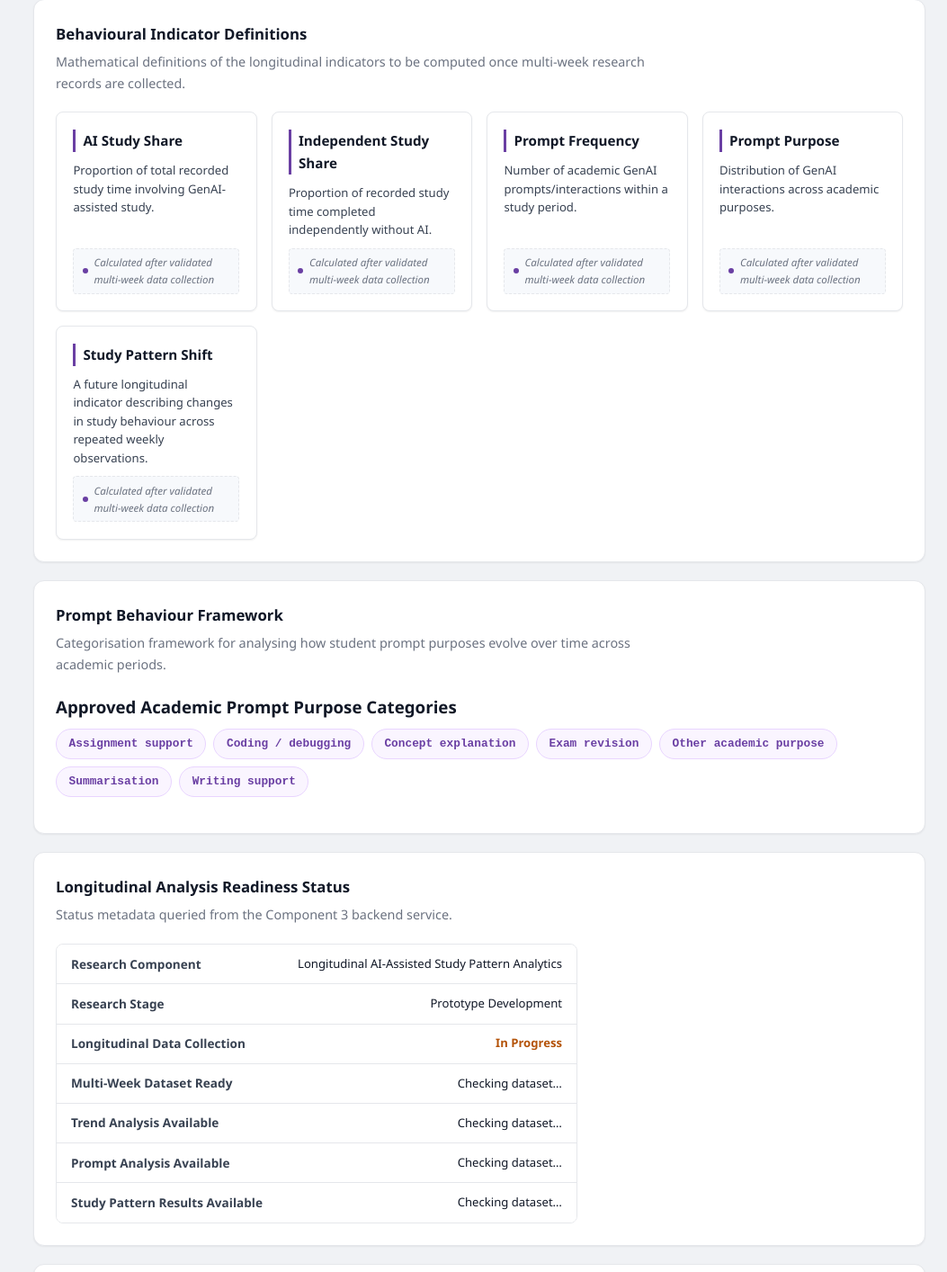
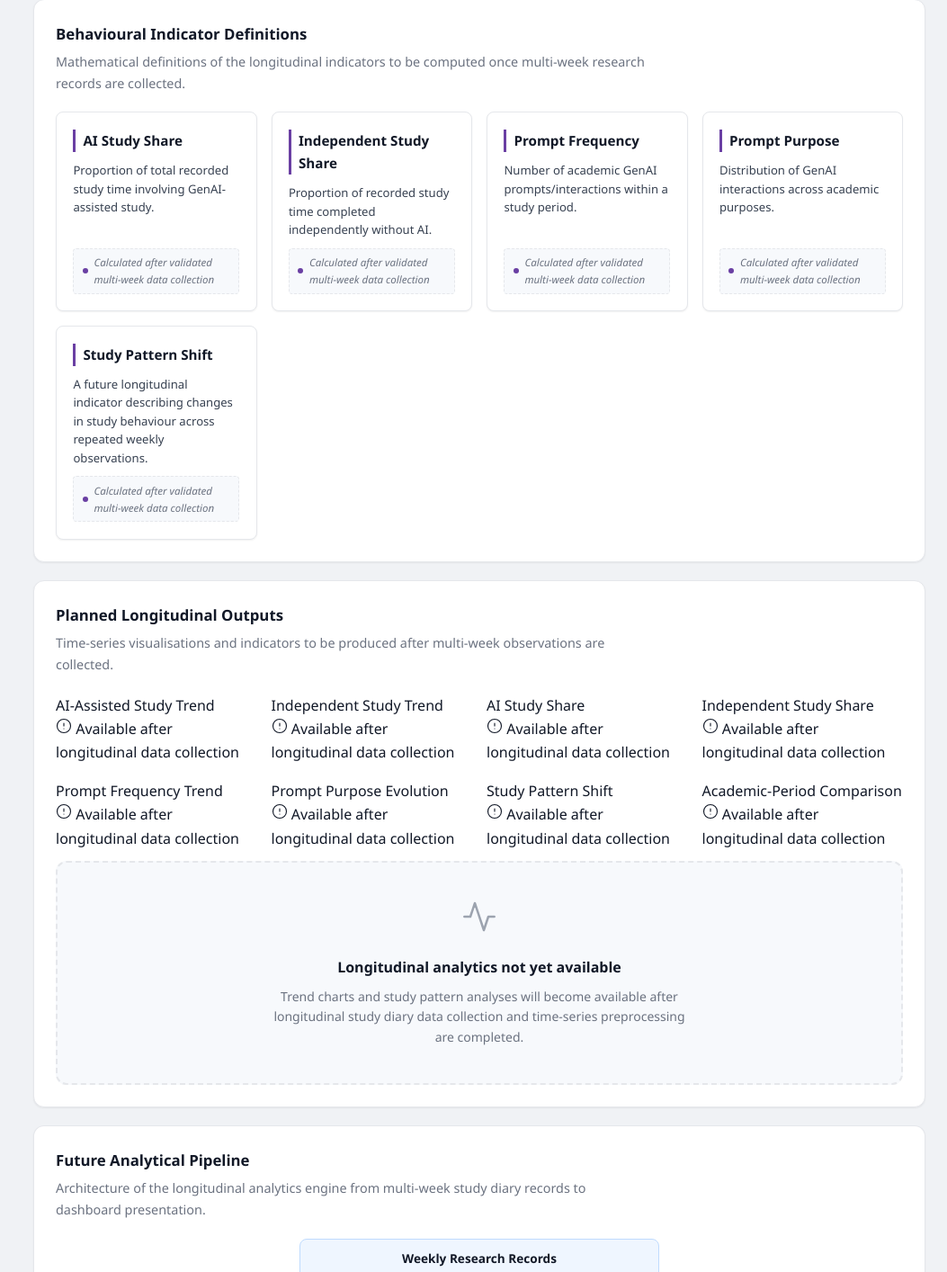
Before and after one commit to itzcheh1ru/psychometric-learning-analytics-framework, a Flask app: page /component3/ in a window 1280 px wide. Shown: the part 5086-6500 px from the top of the page at 90% size, without its empty margins (227-1280 px from the left). Run offline with Flask 3, Linux system fonts and the light colour scheme; data that the repository does not hold is empty.

Commit message:
removed unnecessary sections in the ui

```diff
--- a/app/templates/components/component3.html
+++ b/app/templates/components/component3.html
@@ -523,71 +523,6 @@
 
 
 <!-- ================================================================
-     F. Prompt Behaviour Framework
-================================================================ -->
-<section class="content-section" aria-labelledby="promptHeading">
-    <div class="content-section__header">
-        <h2 class="section-heading" id="promptHeading">Prompt Behaviour Framework</h2>
-        <p class="section-subheading">
-            Categorisation framework for analysing how student prompt purposes evolve over time across academic periods.
-        </p>
-    </div>
-
-    <div class="prompt-categories-wrap">
-        <h3 class="subsection-heading">Approved Academic Prompt Purpose Categories</h3>
-        <div class="prompt-chips">
-            {% for pu in prompt_purposes %}
-            <span class="prompt-chip">{{ pu }}</span>
-            {% endfor %}
-        </div>
-    </div>
-
-</section>
-
-
-<!-- ================================================================
-     G. Analysis Status
-================================================================ -->
-<section class="content-section" aria-labelledby="statusHeading3">
-    <div class="content-section__header">
-        <h2 class="section-heading" id="statusHeading3">Longitudinal Analysis Readiness Status</h2>
-        <p class="section-subheading">Status metadata queried from the Component 3 backend service.</p>
-    </div>
-
-    <div class="long-status-panel">
-        <div class="long-status-row">
-            <span class="long-status-label">Research Component</span>
-            <span class="long-status-val">Longitudinal AI-Assisted Study Pattern Analytics</span>
-        </div>
-        <div class="long-status-row">
-            <span class="long-status-label">Research Stage</span>
-            <span class="long-status-val">Prototype Development</span>
-        </div>
-        <div class="long-status-row">
-            <span class="long-status-label">Longitudinal Data Collection</span>
-            <span class="long-status-val long-status-val--active">In Progress</span>
-        </div>
-        <div class="long-status-row">
-            <span class="long-status-label">Multi-Week Dataset Ready</span>
-            <span class="long-status-val" id="c3-dataset-status">Checking dataset&hellip;</span>
-        </div>
-        <div class="long-status-row">
-            <span class="long-status-label">Trend Analysis Available</span>
-            <span class="long-status-val" id="c3-trend-status">Checking dataset&hellip;</span>
-        </div>
-        <div class="long-status-row">
-            <span class="long-status-label">Prompt Analysis Available</span>
-            <span class="long-status-val" id="c3-prompt-status">Checking dataset&hellip;</span>
-        </div>
-        <div class="long-status-row">
-            <span class="long-status-label">Study Pattern Results Available</span>
-            <span class="long-status-val" id="c3-pattern-status">Checking dataset&hellip;</span>
-        </div>
-    </div>
-</section>
-
-
-<!-- ================================================================
      H. Planned Longitudinal Outputs
 ================================================================ -->
 <section class="content-section" aria-labelledby="outputsHeading3">
```
